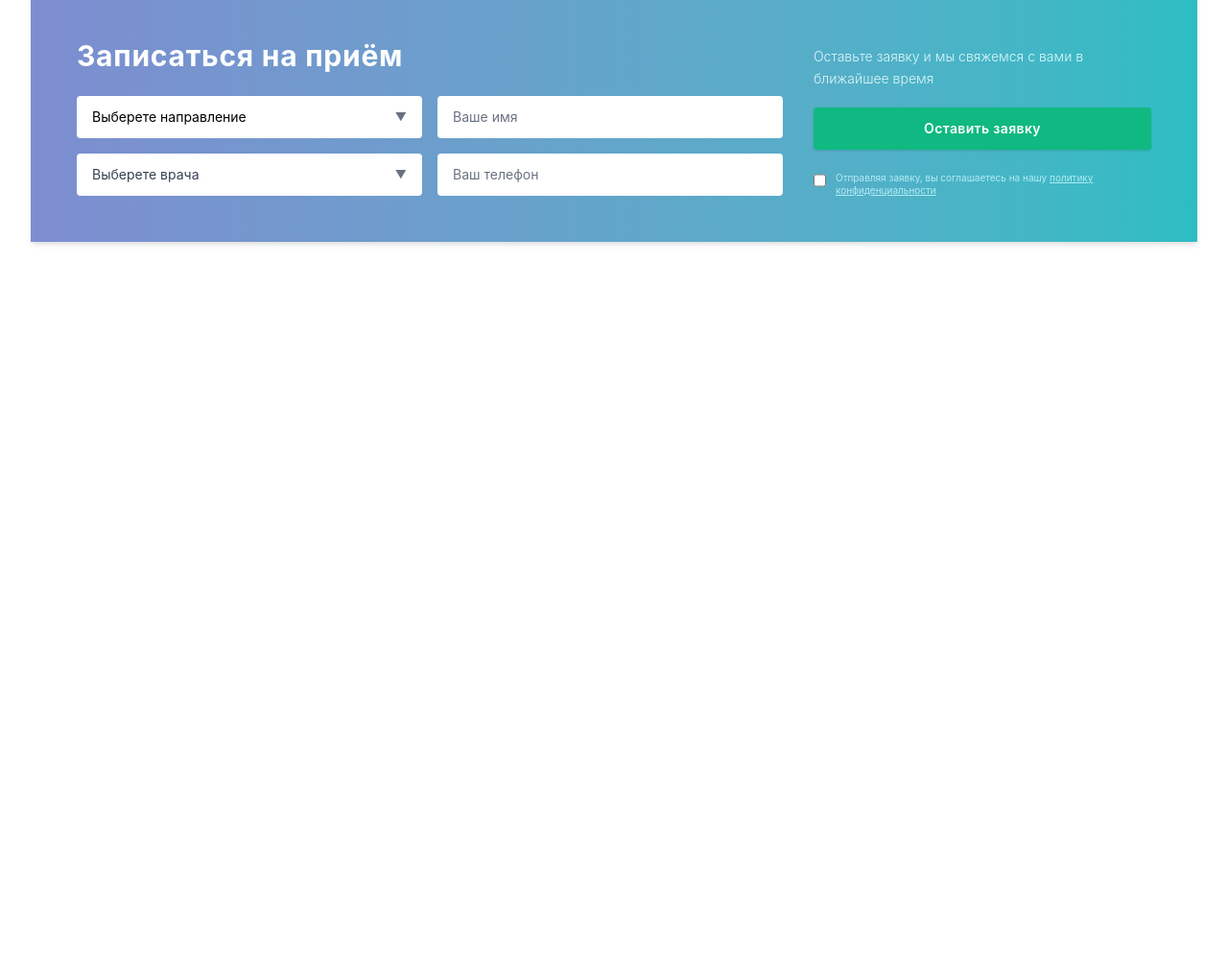
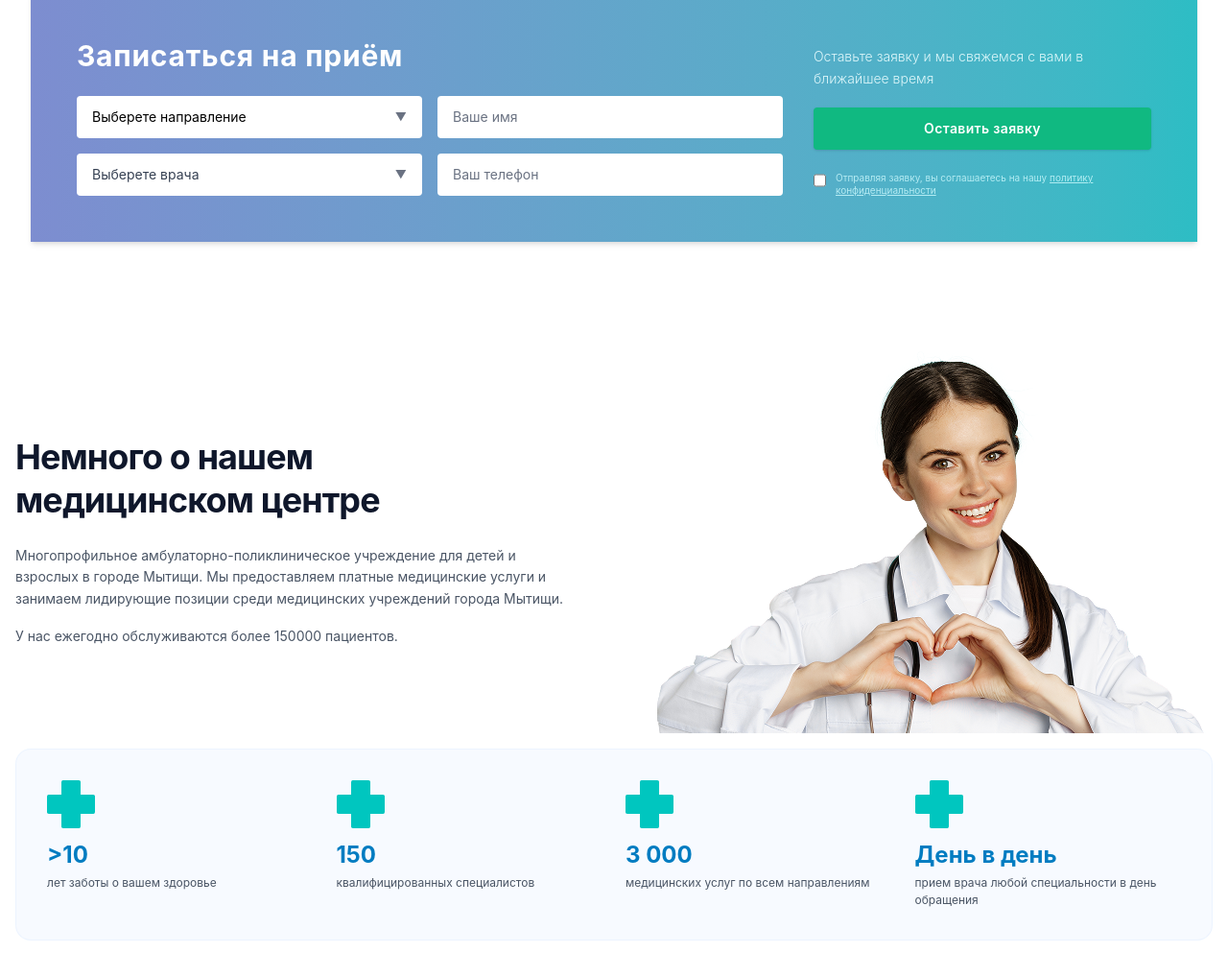
Before and after one commit to tabarovahadica46-source/exam.week4, a website: page src/sm1-p2.html in a window 1280 px wide. Shown: the part 1918-2936 px from the top of the page at 96% size. Before the commit the page ends 2218 px from the top, so only its background shows below. Drawn offline with nearby package versions, Linux system fonts and the light colour scheme; files that its build step writes are made by us from their sources.

Commit message:
4 commit for 2 page

```diff
--- a/src/sm1-p2.html
+++ b/src/sm1-p2.html
@@ -346,5 +346,83 @@
   </div>
 </section>
 
+<section class="max-w-7xl mx-auto px-4 pt-16 pb-12 font-sans text-gray-900 overflow-hidden">
+
+  <!-- Верхняя часть: Текст + Фото врача -->
+  <div class="flex flex-col md:flex-row items-center justify-between gap-8 relative">
+
+    <!-- Левый блок с описанием -->
+    <div class="md:w-1/2 space-y-6 z-10">
+      <h2 class="text-3xl md:text-4xl font-bold tracking-tight text-slate-900 leading-tight">
+        Немного о нашем<br>медицинском центре
+      </h2>
+
+      <div class="space-y-4 text-xs md:text-sm text-gray-600 leading-relaxed max-w-xl">
+        <p>
+          Многопрофильное амбулаторно-поликлиническое учреждение для детей и взрослых в городе Мытищи. Мы предоставляем платные медицинские услуги и занимаем лидирующие позиции среди медицинских учреждений города Мытищи.
+        </p>
+        <p>
+          У нас ежегодно обслуживаются более 150000 пациентов.
+        </p>
+      </div>
+    </div>
+
+    <!-- Правый блок: Фото врача -->
+    <div class="md:w-1/2 flex justify-center md:justify-end self-end pt-6 md:pt-0">
+      <img class="hidden md:block" src="./sm1img/image (42).png" alt="Врач показывает сердце руками" class="w-full max-w-[440px] h-auto object-contain block select-none pointer-events-none">
+    </div>
+  </div>
+
+  <!-- Нижняя часть: Плашка со статистикой -->
+  <div class="bg-blue-50/50 border border-blue-100/40 rounded-2xl p-6 md:p-8 mt-4 grid grid-cols-2 lg:grid-cols-4 gap-y-8 gap-x-6">
+
+    <!-- Статистика 1 -->
+    <div class="space-y-3">
+      <!-- Иконка плюса -->
+      <div class="text-[#00C6BF]">
+<img src="./sm1img/cross.png" alt="">
+      </div>
+      <div class="space-y-1">
+        <div class="text-xl md:text-2xl font-bold text-[#017CC1]">&gt;10</div>
+        <p class="text-[11px] md:text-xs text-gray-600 leading-normal">лет заботы о вашем здоровье</p>
+      </div>
+    </div>
+
+    <!-- Статистика 2 -->
+    <div class="space-y-3">
+      <div class="text-[#00C6BF]">
+<img src="./sm1img/cross.png" alt="">
+      </div>
+      <div class="space-y-1">
+        <div class="text-xl md:text-2xl font-bold text-[#017CC1]">150</div>
+        <p class="text-[11px] md:text-xs text-gray-600 leading-normal">квалифицированных специалистов</p>
+      </div>
+    </div>
+
+    <!-- Статистика 3 -->
+    <div class="space-y-3">
+      <div class="text-[#00C6BF]">
+<img src="./sm1img/cross.png" alt="">
+      </div>
+      <div class="space-y-1">
+        <div class="text-xl md:text-2xl font-bold text-[#017CC1]">3 000</div>
+        <p class="text-[11px] md:text-xs text-gray-600 leading-normal">медицинских услуг по всем направлениям</p>
+      </div>
+    </div>
+
+    <!-- Статистика 4 -->
+    <div class="space-y-3">
+      <div class="text-[#00C6BF]">
+<img src="./sm1img/cross.png" alt="">
+      </div>
+      <div class="space-y-1">
+        <div class="text-xl md:text-2xl font-bold text-[#017CC1]">День в день</div>
+        <p class="text-[11px] md:text-xs text-gray-600 leading-normal">прием врача любой специальности в день обращения</p>
+      </div>
+    </div>
+
+  </div>
+</section>
+
 </body>
 </html>
```
Also changed, not shown: src/sm1img/cross.png (added), src/sm1img/image (42).png (added).
